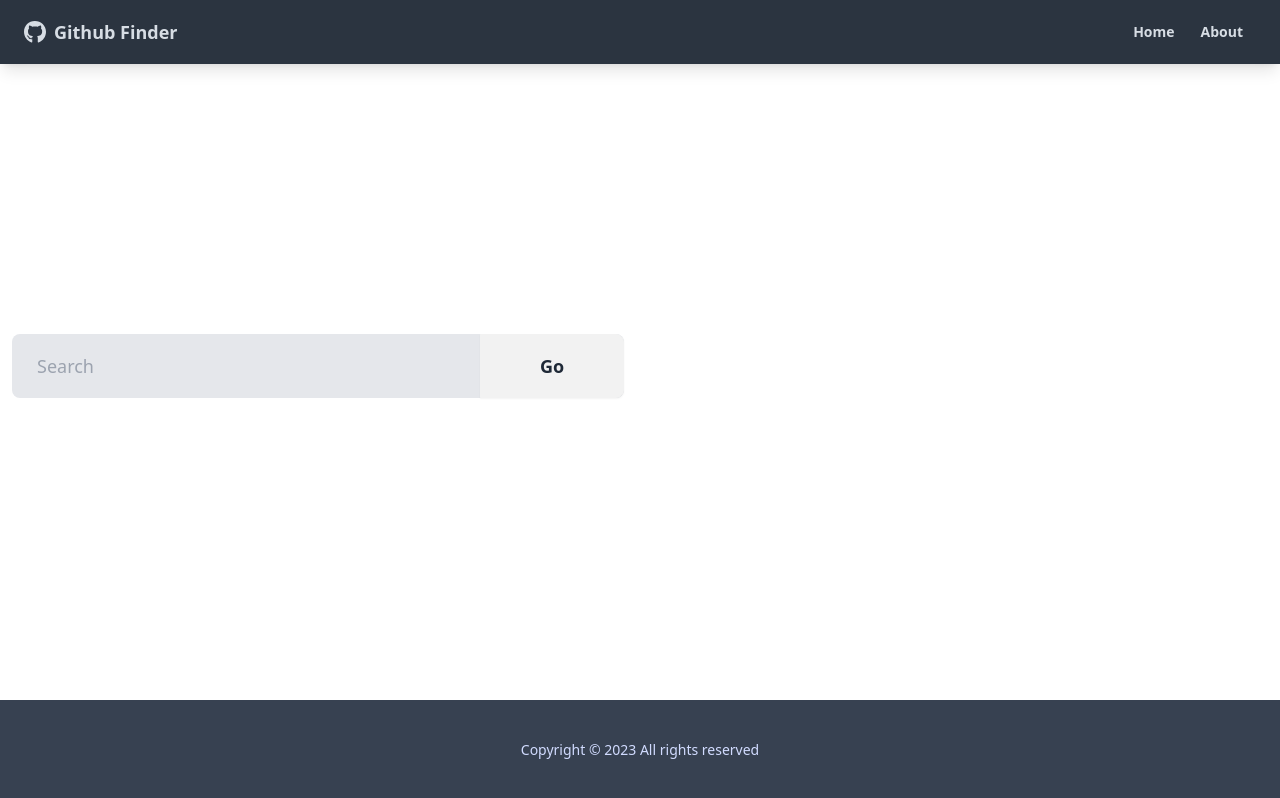
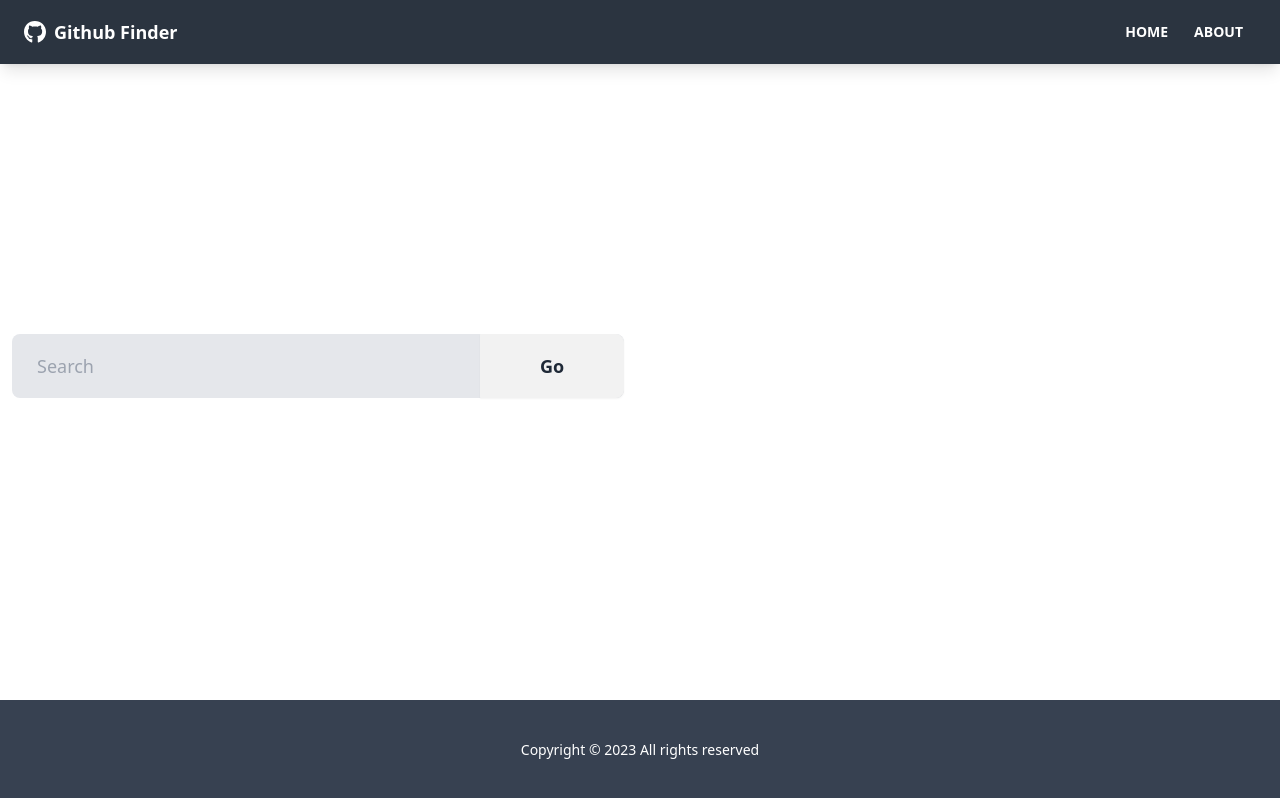
Before and after one commit to Wanjira-Faith/Github-finder-app, a React (Create React App) app in the folder github-finder/: page / in a window 1280 px wide. Built offline with nearby package versions, Linux system fonts and the light colour scheme.

Commit message:
modify file

```diff
--- a/github-finder/src/Components/Footer.jsx
+++ b/github-finder/src/Components/Footer.jsx
@@ -5,7 +5,7 @@ function Footer() {
   return (
     <footer className='footer p-10 bg-gray-700 text-primary-content footer-center'>
         <div>
-            <p>Copyright &copy; {footerYear} All rights reserved</p>
+            <p className='text-white'>Copyright &copy; {footerYear} All rights reserved</p>
         </div>
 
     </footer>
--- a/github-finder/src/Components/Navbar.jsx
+++ b/github-finder/src/Components/Navbar.jsx
@@ -5,7 +5,7 @@ import PropTypes from "prop-types"
 
 export default function Navbar({title}) {
   return (
-    <nav className='navbar mb-12 shadow-lg bg-neutral text-neutral-content'>
+    <nav className='navbar mb-12 shadow-lg bg-neutral text-neutral-content text-white'>
         <div className="container mx-auto">
           <div className="flex-none px-2 mx-2">
             <FaGithub className='inline pr-2 text-3xl'/>
@@ -17,10 +17,10 @@ export default function Navbar({title}) {
           <div className="flex-1 px-2 mx-2">
             <div className="flex justify-end">
                 <Link to='/' className='btn btn-ghost btn-sm rounded-btn'>
-                    Home
+                    HOME
                 </Link>
                 <Link to='/about' className='btn btn-ghost btn-sm rounded-btn'>
-                    About
+                    ABOUT
                 </Link>
             </div>
           </div>
--- a/github-finder/src/Components/Pages/User.jsx
+++ b/github-finder/src/Components/Pages/User.jsx
@@ -62,8 +62,8 @@ function User() {
                         <img src={avatar_url} alt='' />
                     </figure>
                     <div className="card-body justify-end">
-                        <h2 className="card-title mb-0">{name}</h2>
-                        <p>{login}</p>
+                        <h2 className="card-title mb-0 text-white">{name}</h2>
+                        <p className='text-white'>{login}</p>
                     </div>
                 </div>
             </div>
```
